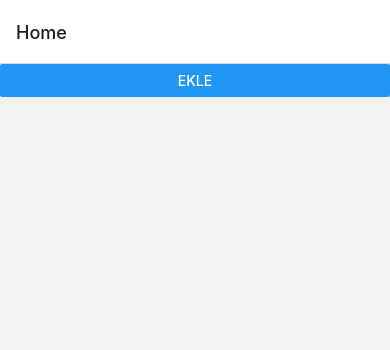
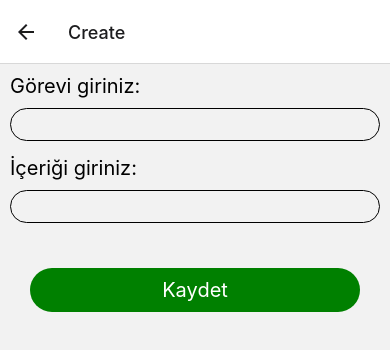
Before and after one commit to UtkuHazarGel/GYS, a React Native app in the folder gys/: screen /Create in a window 390 px wide. Before the commit this address had no page. Shown: the top 350 px of the page. Built offline with nearby package versions, Linux system fonts and the light colour scheme.

Commit message:
görev oluşturma sayfası oluşturuldu daha sonra bu sayfa modal olacak

```diff
--- a/gys/App.js
+++ b/gys/App.js
@@ -1,9 +1,13 @@
 import { StatusBar } from "expo-status-bar";
-import { StyleSheet, Text, View } from "react-native";
+import { StyleSheet, Text, TouchableOpacity, View } from "react-native";
 import { NavigationContainer } from "@react-navigation/native";
 import { createNativeStackNavigator } from "@react-navigation/native-stack";
 import HomeScreen from "./screens/HomeScreen";
 import { Provider } from "./context/TaskContext";
+import TaskScreen from "./screens/TaskScreen";
+import CreateScreen from "./screens/CreateScreen";
+import { AntDesign } from "@expo/vector-icons";
+import EditScreen from "./screens/EditScreen";
 
 const Stack = createNativeStackNavigator();
 
@@ -12,7 +16,30 @@ export default function App() {
     <Provider>
       <NavigationContainer>
         <Stack.Navigator>
-          <Stack.Screen name="Home" component={HomeScreen} />
+          <Stack.Screen
+            name="Home"
+            component={HomeScreen}
+            options={({ navigation }) => ({
+              headerRight: () => (
+                <TouchableOpacity onPress={() => navigation.navigate("Create")}>
+                  <AntDesign name="pluscircleo" size={24} color="black" />
+                </TouchableOpacity>
+              ),
+            })}
+          />
+          <Stack.Screen
+            name="Task"
+            component={TaskScreen}
+            options={({ navigation }) => ({
+              headerRight: () => (
+                <TouchableOpacity onPress={() => navigation.navigate("Edit")}>
+                  <AntDesign name="edit" size={24} color="black" />
+                </TouchableOpacity>
+              ),
+            })}
+          />
+          <Stack.Screen name="Create" component={CreateScreen} />
+          <Stack.Screen name="Edit" component={EditScreen} />
         </Stack.Navigator>
       </NavigationContainer>
     </Provider>
--- /dev/null
+++ b/gys/components/TaskForm.js
@@ -0,0 +1,68 @@
+import {
+  StyleSheet,
+  Text,
+  TextInput,
+  TouchableOpacity,
+  View,
+} from "react-native";
+import React, { useState } from "react";
+
+export default function TaskForm() {
+  const [title, setTitle] = useState("");
+  const [content, setContent] = useState("");
+  return (
+    <View style={styles.main}>
+      <Text style={styles.label}>Görevi giriniz:</Text>
+      <TextInput
+        style={styles.input}
+        value={title}
+        onChangeText={(text) => setTitle(text)}
+      ></TextInput>
+      <Text style={styles.label}>İçeriği giriniz:</Text>
+      <TextInput
+        style={styles.input}
+        value={content}
+        onChangeText={(text) => setContent(text)}
+      ></TextInput>
+      <TouchableOpacity style={styles.button}>
+        <View style={styles.buttonView}>
+          <Text style={styles.buttonText}>Kaydet</Text>
+        </View>
+      </TouchableOpacity>
+    </View>
+  );
+}
+
+const styles = StyleSheet.create({
+  main: {
+    marginTop: 10,
+  },
+  label: {
+    fontSize: 20,
+    marginLeft: 10,
+  },
+  input: {
+    borderWidth: 1,
+    margin: 10,
+    borderRadius: 20,
+    padding: 5,
+    fontSize: 18,
+    marginBottom: 15,
+    paddingLeft: 15,
+  },
+  button: {
+    padding:30
+  },
+  buttonView:{
+    backgroundColor:"green",
+    padding:10,
+    borderRadius:30,
+    alignItems:"center",
+    justifyContent:"center"
+  },
+  buttonText: {
+    color:"white",
+    fontSize:20
+  },
+
+});
--- /dev/null
+++ b/gys/screens/CreateScreen.js
@@ -0,0 +1,11 @@
+import { StyleSheet, Text, View } from 'react-native'
+import React from 'react'
+import TaskForm from '../components/TaskForm'
+
+export default function CreateScreen() {
+  return (
+    <TaskForm/>
+  )
+}
+
+const styles = StyleSheet.create({})
--- /dev/null
+++ b/gys/screens/EditScreen.js
@@ -0,0 +1,12 @@
+import { StyleSheet, Text, View } from 'react-native'
+import React from 'react'
+
+export default function EditScreen() {
+  return (
+    <View>
+      <Text>EditScreen</Text>
+    </View>
+  )
+}
+
+const styles = StyleSheet.create({})
--- a/gys/screens/HomeScreen.js
+++ b/gys/screens/HomeScreen.js
@@ -1,26 +1,35 @@
-import { StyleSheet, Text, View, FlatList,Button, Touchable, TouchableOpacity } from "react-native";
+import {
+  StyleSheet,
+  Text,
+  View,
+  FlatList,
+  Button,
+  Touchable,
+  TouchableOpacity,
+} from "react-native";
 import React, { useContext } from "react";
-import {Context} from "../context/TaskContext";
-import { Feather } from '@expo/vector-icons';
+import { Context } from "../context/TaskContext";
+import { Feather } from "@expo/vector-icons";
 
-export default function HomeScreen() {
-  const {state,addTask,deleteTask} = useContext(Context);
+export default function HomeScreen({navigation}) {
+  const { state, addTask, deleteTask } = useContext(Context);
   return (
     <View>
       <Button title="Ekle" onPress={addTask} />
       <FlatList
         data={state}
-        keyExtractor={task => task.id}
+        keyExtractor={(task) => task.id}
         renderItem={({ item }) => {
           return (
-            <View style={styles.taskContainer}>
-              <Text  style={styles.taskTitle}>{item.title}</Text>
+            <TouchableOpacity onPress={()=>navigation.navigate("Task",{id:item.id})}>
+              <View style={styles.taskContainer}>
+                <Text style={styles.taskTitle}>{item.title}</Text>
 
-              <TouchableOpacity onPress={()=>deleteTask(item.id)}>
-              <Feather  name="trash" size={24} color="black" />
-              </TouchableOpacity>
-
-            </View>
+                <TouchableOpacity onPress={() => deleteTask(item.id)}>
+                  <Feather name="trash" size={24} color="black" />
+                </TouchableOpacity>
+              </View>
+            </TouchableOpacity>
           );
         }}
       />
@@ -29,16 +38,16 @@ export default function HomeScreen() {
 }
 
 const styles = StyleSheet.create({
-  taskContainer:{
-    flex:1,
-    flexDirection:"row",
-    justifyContent:"space-between",
-    borderBottomWidth:1,
-    paddingHorizontal:10,
-    paddingVertical:20,
-    borderColor:"gray",
+  taskContainer: {
+    flex: 1,
+    flexDirection: "row",
+    justifyContent: "space-between",
+    borderBottomWidth: 1,
+    paddingHorizontal: 10,
+    paddingVertical: 20,
+    borderColor: "gray",
   },
-  taskTitle:{
-    fontSize:18
-  }
+  taskTitle: {
+    fontSize: 18,
+  },
 });
--- /dev/null
+++ b/gys/screens/TaskScreen.js
@@ -0,0 +1,16 @@
+import { StyleSheet, Text, View } from 'react-native'
+import React, { useContext } from 'react'
+import { Context } from '../context/TaskContext'
+
+export default function TaskScreen({route}) {
+    const {state} = useContext(Context)
+    console.log(route.params.id)
+    const task = state.find((task)=>task.id === route.params.id)
+  return (
+    <View>
+      <Text>{task.title}</Text>
+    </View>
+  )
+}
+
+const styles = StyleSheet.create({})
```
